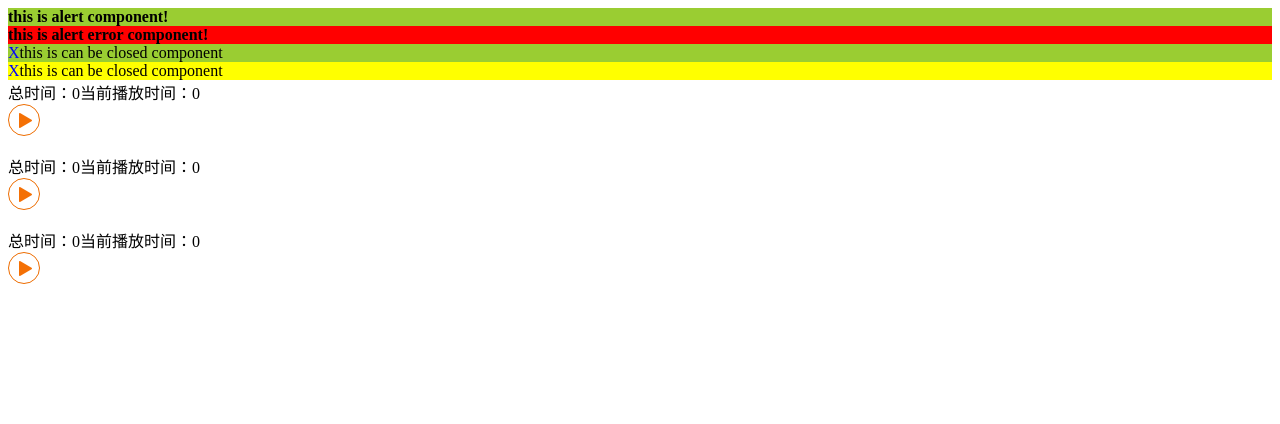
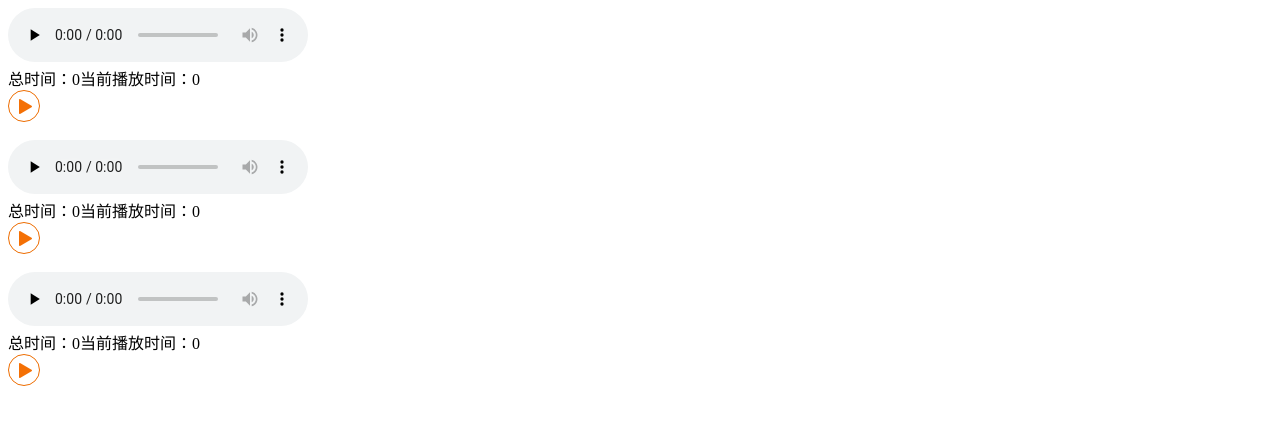
Before and after one commit to ximelly/angular4, an Angular app in the folder angular4-audio/: page / in a window 1280 px wide. Shown: the top 424 px of the page. Built offline with nearby package versions, Linux system fonts and the light colour scheme.

Commit message:
不使用定时器
监听播放时间变化&获取音频总时长&区分是否加载

```diff
--- a/angular4-audio/src/app/app.component.html
+++ b/angular4-audio/src/app/app.component.html
@@ -1,4 +1,4 @@
-<alert>
+<!--<alert>
   <strong>this is alert component!</strong>
 </alert>
 
@@ -16,5 +16,5 @@
 
 <div>
   <alert type="warning" dismissible="false" (onClosed)="receive($event)">this is can be closed component</alert>
-</div>
-<app-audio [audiosrc]="item" *ngFor="let item of audiosrc" (onPauseAudio)='audioPause($event)'></app-audio>
+</div>-->
+<app-audio [audiosrc]="item.src" *ngFor="let item of audiosrc" (onPauseAudio)='audioPause($event)'></app-audio>
--- a/angular4-audio/src/app/app.component.ts
+++ b/angular4-audio/src/app/app.component.ts
@@ -8,7 +8,16 @@ import { Component } from '@angular/core';
 export class AppComponent {
   title = 'app works!';
   public alertType: string = 'success';
-  public audiosrc=["https://img.mama100.cn/mp3/site/mobile/specialist/201706/1498455622510.mp3",'./assets/aaa.mp3','./assets/bbb.mp3'];
+  public audiosrc=[{
+    src:"https://img.mama100.cn/mp3/site/mobile/specialist/201706/1498455622510.mp3",
+    preload:"none"
+  },{
+    src:'./assets/aaa.mp3',
+    preload:"none"
+  },{
+    src:'./assets/bbb.mp3',
+    preload:"auto"
+  }];
   public receive(object){
     console.log(object);
   }
--- a/angular4-audio/src/app/components/audio/audio.component.css
+++ b/angular4-audio/src/app/components/audio/audio.component.css
@@ -1,4 +1,4 @@
-audio{display: none;}
+/*audio{display: none;}*/
 .handleButton{width:30px;height:30px;border:1px solid #ed6c00;border-radius: 100%;}
 .handleButton span{display: block;height:100%;background-position: center center;background-repeat: no-repeat;background-size:auto 50%;}
 .handleButton span.play{background-size:auto 60%;}
--- a/angular4-audio/src/app/components/audio/audio.component.html
+++ b/angular4-audio/src/app/components/audio/audio.component.html
@@ -1,11 +1,11 @@
-<audio [src]="audiosrc" controls [preload]="preload" [autoplay]="autoplay" #audioElement (canplaythrough)="canPlay()" (error)="audioError()"></audio>
+<audio [src]="audiosrc" controls [preload]="preload" [autoplay]="autoplay" #audioElement (loadedmetadata)="getDuration()" (canplaythrough)="canPlay()" (error)="audioError()" (timeupdate)='currentTimeChange()'></audio>
 <div><span>总时间：{{allTime}}</span>
 <span>当前播放时间：{{currentTime}}</span>
 <span *ngIf="progross">播放进度：{{progross}}</span></div>
 <div class="handleButton" (click)="handleButton()">
     <span class="loading" *ngIf="audioStatus=='loading'" ></span>
     <span class="error" *ngIf="audioStatus=='error'"></span>
-    <span class="play" *ngIf="audioStatus=='play'"></span>
-    <span class="pause" *ngIf="audioStatus=='pause'"></span>
+    <span class="play" *ngIf="audioStatus=='playing'"></span>
+    <span class="pause" *ngIf="audioStatus=='noload'||audioStatus=='pause'"></span>
 </div>
 <br/>
--- a/angular4-audio/src/app/components/audio/audio.component.ts
+++ b/angular4-audio/src/app/components/audio/audio.component.ts
@@ -14,7 +14,7 @@ export class AudioComponent implements OnInit,DoCheck {
   public autoplay:boolean=false;//是否自动播放
   private currentTime:number=0;//播放时间
   private progross:string;//播放进度百分比
-  private audioStatus:string="pause";//音频播放状态
+  private audioStatus:string="noload";//音频播放状态,初始为未加载
   //对外开放的事件
   @Output() public onPlayAudio: EventEmitter<AudioComponent> = new EventEmitter<AudioComponent>();
   @Output() public onPauseAudio: EventEmitter<AudioComponent> = new EventEmitter<AudioComponent>();
@@ -25,14 +25,7 @@ export class AudioComponent implements OnInit,DoCheck {
 
   public playAudio(): void{
     this._audio.nativeElement.play();
-    this.audioStatus="play";
-    setTimeout(()=>{
-      this.allTime=parseInt(this._audio.nativeElement.duration);
-    },500);
-    setInterval(()=>{
-        this.currentTime=parseInt(this._audio.nativeElement.currentTime);
-        this.progross=(-1!=(JSON.stringify(this.currentTime/this.allTime).indexOf(".")))?(JSON.stringify(Math.ceil(this.currentTime*100/this.allTime)) + "%"):"0%";
-    },500)
+    this.audioStatus="playing";
   }
   public pauseAudio(): void{
     this.onPauseAudio.emit(this);
@@ -41,11 +34,12 @@ export class AudioComponent implements OnInit,DoCheck {
   }
 
   public handleButton(): void{
-    console.log(this._audio)
     if(this._audio.nativeElement.paused){
-      if(this._audio.nativeElement.preload=="none"){
+      if(this._audio.nativeElement.preload=="none"&&this.audioStatus=="noload"){
         this._audio.nativeElement.load();
         this.audioStatus="loading";
+      }else{//预加载或者暂停状态，直接播放
+        this.playAudio();
       }
     }else{
       this.pauseAudio();
@@ -55,6 +49,13 @@ export class AudioComponent implements OnInit,DoCheck {
     this.playAudio();
   }
   audioError(){//音频加载失败
-    this.audioStatus="error"
+    this.audioStatus="error";
+  }
+  currentTimeChange(){//监听播放时间变化
+    this.currentTime=parseInt(this._audio.nativeElement.currentTime);
+    this.progross=(-1!=(JSON.stringify(this.currentTime/this.allTime).indexOf(".")))?(JSON.stringify(Math.ceil(this.currentTime*100/this.allTime)) + "%"):"0%";
+  }
+  getDuration(){//获取音频总时长
+    this.allTime=parseInt(this._audio.nativeElement.duration);
   }
 }
```
